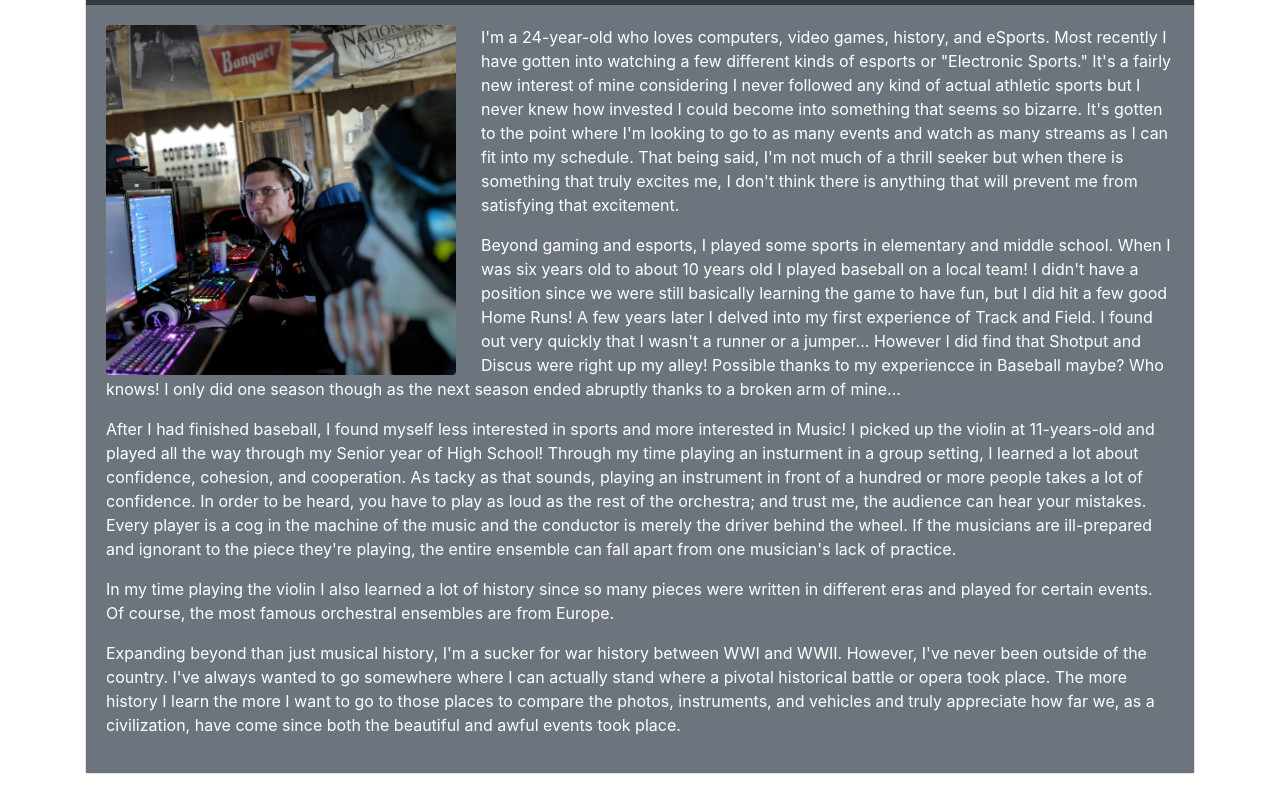
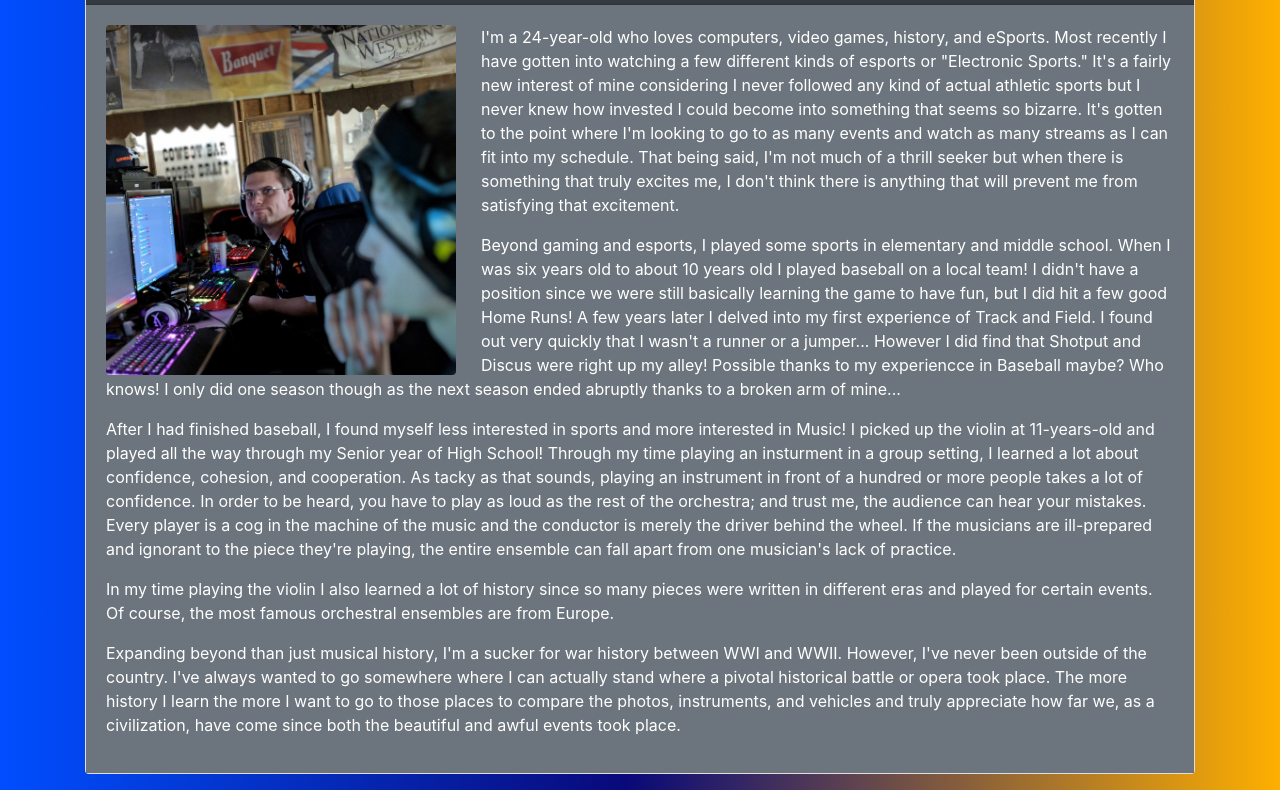
Before and after one commit to drols/portfolio, a plain HTML site: page index.html in a window 1280 px wide. Shown: the part 149-939 px from the top of the page. Drawn offline with nearby package versions, Linux system fonts and the light colour scheme.

Commit message:
pick this up in a minute

```diff
--- a/assets/style/style.css
+++ b/assets/style/style.css
@@ -4,3 +4,7 @@
     float: left;
     margin-right: 25px;
 }
+
+body{
+    background: linear-gradient(90deg, rgba(0,78,255,1) 0%, rgba(9,9,121,1) 49%, rgba(255,175,0,1) 100%);
+}
```
Also changed, not shown: contact.html (+1 -0 lines).
